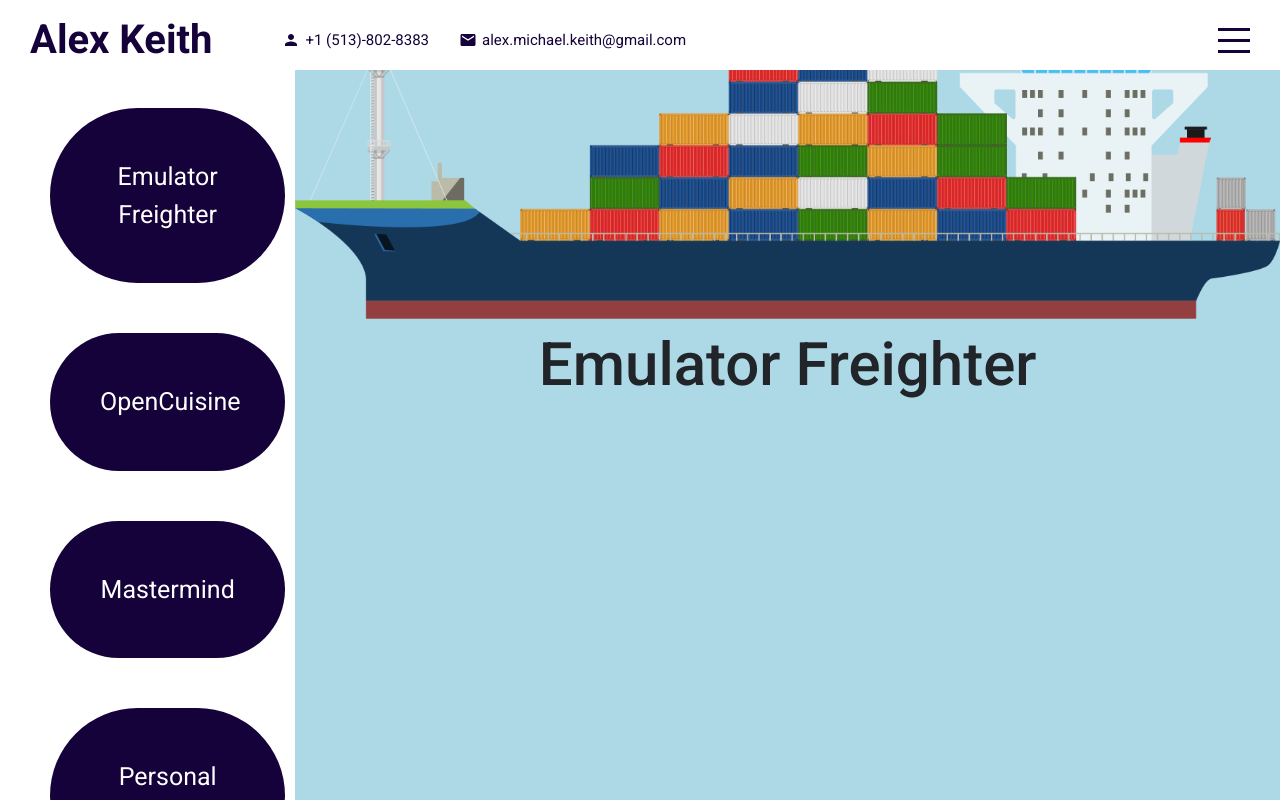
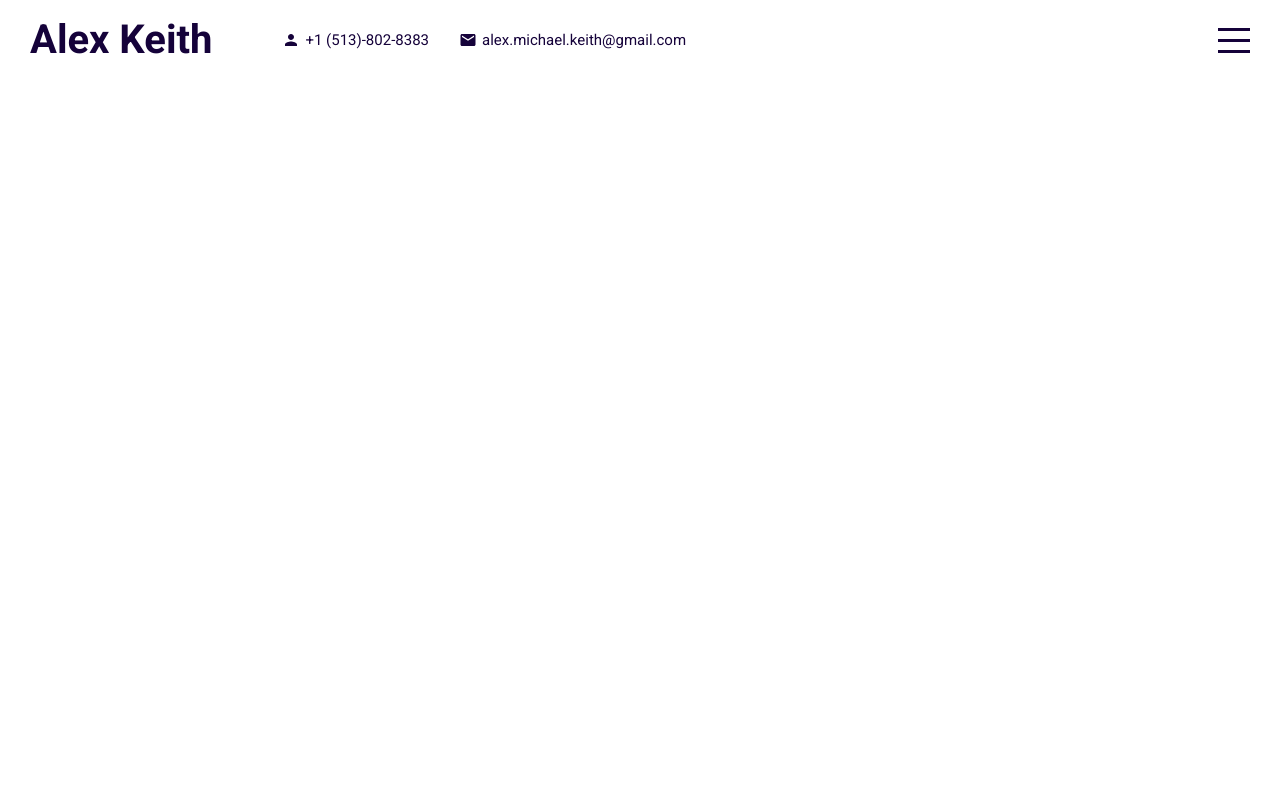
Before and after one commit to alexmichaelkeith/alexmichaelkeith.github.io, a React (Create React App) app: page /portfolio in a window 1280 px wide. Built offline with nearby package versions, Linux system fonts and the light colour scheme.

Commit message:
Slider experimentation

```diff
--- a/package.json
+++ b/package.json
@@ -13,6 +13,7 @@
     "ityped": "^1.0.3",
     "react": "^17.0.2",
     "react-dom": "^17.0.2",
+    "react-icons": "^4.3.1",
     "react-router-dom": "^6.2.2",
     "react-scripts": "^5.0.0",
     "web-vitals": "^2.1.4"
--- a/src/App.jsx
+++ b/src/App.jsx
@@ -1,10 +1,13 @@
 import React, { useState } from 'react';
 import { BrowserRouter as Router, Route, Routes } from 'react-router-dom'
 import Topbar from "./components/topbar/Topbar";
-import Portfolio from "./components/portfolio/Portfolio"
+import Works from "./components/works/Works"
 import Menu from './components/menu/Menu';
 import "./app.scss"
 import MainComponent from './components/MainComponent';
+import Intro from './components/intro/Intro';
+import Contact from './components/contact/Contact';
+
 
 function App() {
   const [menuOpen,setMenuOpen] = useState(false)
@@ -18,7 +21,6 @@ function App() {
         <Routes>
 
           <Route path='/' element={<MainComponent />} />
-          <Route path='/portfolio' element={<Portfolio />} />
 
         </Routes>
 
--- a/src/components/MainComponent.jsx
+++ b/src/components/MainComponent.jsx
@@ -1,13 +1,14 @@
 import React from 'react'
 import Intro from "./intro/Intro"
-import Portfolio from "./portfolio/Portfolio"
+import Works from "./works/Works"
 import Contact from "./contact/Contact"
+import { SliderData } from '.works/SliderData';
 
 export default function MainComponent() {
   return (
       <div className="sections">
         <Intro/>
-        <Portfolio/>
+        <Works slides={SliderData} />
         <Contact/>
       </div>
   );
--- a/src/components/contact/Contact.jsx
+++ b/src/components/contact/Contact.jsx
@@ -4,11 +4,11 @@ import "./contact.scss"
 export default function Contact() {
     const {message,setMessage} = useState(false)
 
-
     const handleSubmit = (e)=> {
       e.preventDefault();
       setMessage(true)
     }
+
     return (
       <div className="contact" id="contact">
           <div className="left">
--- a/src/components/portfolio/Portfolio.jsx
+++ /dev/null
@@ -1,28 +0,0 @@
-import React from 'react'
-import "./portfolio.scss"
-export default function portfolio() {
-    return (
-      <div className="portfolio" id="portfolio">
-        <div className="left">
-          <h1>Portfolio</h1>
-          <ul>
-            <li className="active">Emulator Freighter</li>
-            <li className="active">OpenCuisine</li>
-            <li className="active">Mastermind</li>
-            <li className="active">Personal Website</li>
-          </ul>
-          <div className="container">
-            <img src="" alt=""/>
-          </div>
-        </div>
-        <div className="right">
-
-          <div className="imgContainer">
-            <img src="assets/Freighter.png" alt="" />
-          </div>
-          <h1>Emulator Freighter</h1>
-
-        </div>
-      </div>
-    )
-  }
--- a/src/components/portfolio/portfolio.scss
+++ /dev/null
@@ -1,66 +0,0 @@
-@import "../../global.scss";
-
-.portfolio {
-  background-color: white;
-  display: flex;
-
-
-  .left {
-    flex: 0.3;
-    overflow: hidden;
-    background-color: white;
-
-    h1 {
-        font-style: 500px;
-        text-align: center;
-
-    }
-    ul{
-        margin:10px;
-        list-style: none;
-        text-align: center;
-
-        li{
-            font-size: 25px;
-            padding: 50px;
-            border-radius: 100px;
-            cursor: pointer;
-            margin-top: 50px;
-
-            &.active{
-            background-color: $mainColor;
-            color: white;
-            text-align: center;
-            }
-        }
-    }
-
-  }
-  .right {
-    flex: 1;
-    position: relative;
-    background-color: lightblue;
-      h1 {
-        font-size: 60px;
-        margin: 10px 0;
-        text-align: center;
-      }
-
-      .imgContainer {
-
-        background-color: lightblue;
-        display: flex;
-        align-items: flex-end;
-
-
-
-        img {
-          height: 90%;
-
-        }
-      }
-
-
-    }
-
-}
--- /dev/null
+++ b/src/components/works/SliderData.jsx
@@ -0,0 +1,22 @@
+export const SliderData = [
+    {
+      image:
+        'https://images.unsplash.com/photo-1546768292-fb12f6c92568?ixid=MXwxMjA3fDB8MHxwaG90by1wYWdlfHx8fGVufDB8fHw%3D&ixlib=rb-1.2.1&auto=format&fit=crop&w=1350&q=80'
+    },
+    {
+      image:
+        'https://images.unsplash.com/photo-1501446529957-6226bd447c46?ixlib=rb-1.2.1&ixid=MXwxMjA3fDB8MHxwaG90by1wYWdlfHx8fGVufDB8fHw%3D&auto=format&fit=crop&w=1489&q=80'
+    },
+    {
+      image:
+        'https://images.unsplash.com/photo-1483729558449-99ef09a8c325?ixlib=rb-1.2.1&ixid=MXwxMjA3fDB8MHxwaG90by1wYWdlfHx8fGVufDB8fHw%3D&auto=format&fit=crop&w=1350&q=80'
+    },
+    {
+      image:
+        'https://images.unsplash.com/photo-1475189778702-5ec9941484ae?ixlib=rb-1.2.1&ixid=MXwxMjA3fDB8MHxwaG90by1wYWdlfHx8fGVufDB8fHw%3D&auto=format&fit=crop&w=1351&q=80'
+    },
+    {
+      image:
+        'https://images.unsplash.com/photo-1503177119275-0aa32b3a9368?ixlib=rb-1.2.1&ixid=MXwxMjA3fDB8MHxwaG90by1wYWdlfHx8fGVufDB8fHw%3D&auto=format&fit=crop&w=1350&q=80'
+    }
+  ];
--- /dev/null
+++ b/src/components/works/Works.jsx
@@ -0,0 +1,41 @@
+import React, { useState } from 'react';
+import { SliderData } from './SliderData';
+import { FaArrowAltCircleRight, FaArrowAltCircleLeft } from 'react-icons/fa';
+
+const Works = ({ slides }) => {
+  const [current, setCurrent] = useState(0);
+  const length = slides.length;
+
+  const nextSlide = () => {
+    setCurrent(current === length - 1 ? 0 : current + 1);
+  };
+
+  const prevSlide = () => {
+    setCurrent(current === 0 ? length - 1 : current - 1);
+  };
+
+  if (!Array.isArray(slides) || slides.length <= 0) {
+    return null;
+  }
+
+  return (
+    <section className='slider'>
+      <FaArrowAltCircleLeft className='left-arrow' onClick={prevSlide} />
+      <FaArrowAltCircleRight className='right-arrow' onClick={nextSlide} />
+      {SliderData.map((slide, index) => {
+        return (
+          <div
+            className={index === current ? 'slide active' : 'slide'}
+            key={index}
+          >
+            {index === current && (
+              <img src={slide.image} alt='travel image' className='image' />
+            )}
+          </div>
+        );
+      })}
+    </section>
+  );
+};
+
+export default Works;
```
Also changed, not shown: src/components/works/works.scss (added, +136 -0 lines), 1 other file (tests, documents, lock files or other folders).
